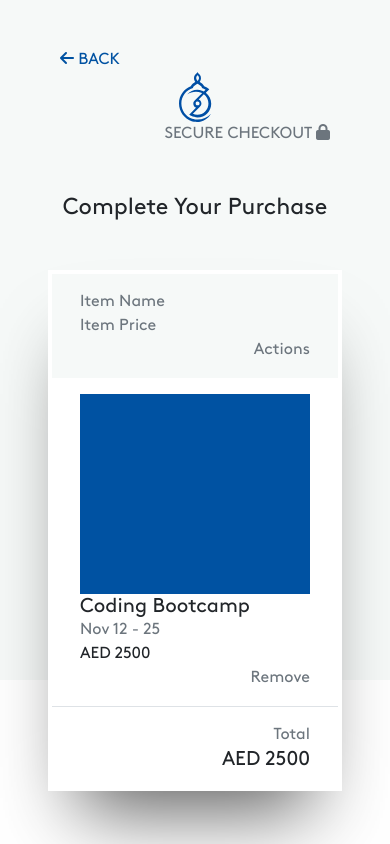
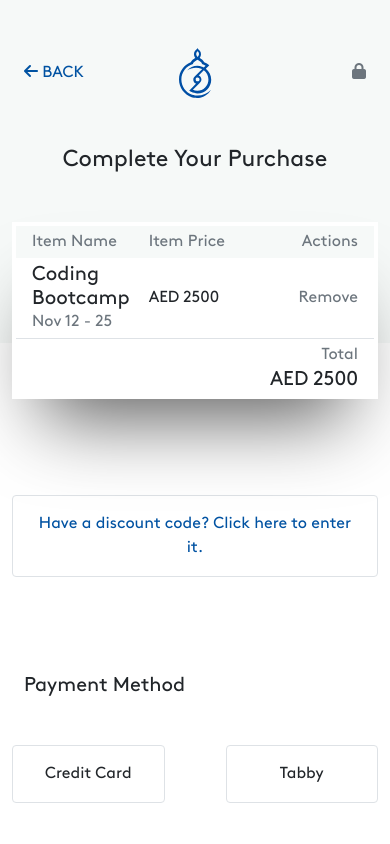
Before and after one commit to Nokrei/accordion-checkout, a plain HTML site: page index.html in a window 390 px wide. Shown: the top 844 px of the page. Drawn offline with nearby package versions, Linux system fonts and the light colour scheme.

Commit message:
Add basic responsivness for mobile

```diff
--- a/index.html
+++ b/index.html
@@ -27,46 +27,46 @@
   </head>
   <body>
     <div class="container-fluid pt-5 custom-gradient">
-      <div class="container px-5">
+      <div class="container px-sm-5">
         <div class="row justify-content-between align-items-center pb-5">
-          <div class="col-md-3 blue-text">
+          <div class="col-4 col-sm-3 blue-text">
             <span>
               <i class="fas fa-arrow-left"></i>
               BACK
             </span>
           </div>
-          <div class="col-md-2 text-center">
+          <div class="col-4 col-sm-2 text-center">
             <span>
               <img src="./images/logo-sm.svg" alt="Astrolabs-logo" />
             </span>
           </div>
-          <div class="col-md-3 text-muted text-end">
-            SECURE CHECKOUT
+          <div class="col-4 col-sm-3 text-muted text-end">
+            <span class="d-none d-sm-inline">SECURE CHECKOUT</span>
             <i class="fas fa-lock"></i>
           </div>
         </div>
         <h3 class="text-center pb-5">Complete Your Purchase</h3>
         <div class="row bg-bright p-1 position-relative box-shadow">
           <div class="col">
-            <div class="row text-muted bg-darker p-3">
-              <div class="col-md-8">Item Name</div>
-              <div class="col-md-2">Item Price</div>
-              <div class="col-md-2 text-end">Actions</div>
+            <div class="row text-muted bg-darker p-1 p-sm-3">
+              <div class="col-4 col-sm-8">Item Name</div>
+              <div class="col-4 col-sm-2">Item Price</div>
+              <div class="col-4 col-sm-2 text-end">Actions</div>
             </div>
-            <div class="row p-3 align-items-center">
-              <div class="col-md-2">
+            <div class="row p-1 p-sm-3 align-items-center">
+              <div class="col-sm-2 d-none d-sm-block">
                 <div class="placeholder-box"></div>
               </div>
-              <div class="col-md-6">
+              <div class="col-4 col-sm-6">
                 <h5>Coding Bootcamp</h5>
                 <p class="text-muted">Nov 12 - 25</p>
               </div>
-              <div class="col-md-2">AED 2500</div>
-              <div class="col-md-2 text-end text-muted">Remove</div>
+              <div class="col-4 col-sm-2">AED 2500</div>
+              <div class="col-4 col-sm-2 text-end text-muted">Remove</div>
             </div>
-            <div class="row p-3 text-end border-top">
-              <div class="col-md-10"></div>
-              <div class="col-md-2">
+            <div class="row p-1 p-sm-3 text-end border-top">
+              <div class="col-sm-10"></div>
+              <div class="col-sm-2">
                 <p class="text-muted">Total</p>
                 <h5>AED 2500</h5>
               </div>
@@ -75,11 +75,9 @@
         </div>
       </div>
     </div>
-    <div class="container px-5 pt-5">
+    <div class="container px-4 px-sm-5 py-5">
       <div class="row bg-bright pt-5 pb-5">
-        <div
-          class="col-md-12 text-center border rounded p-3 blue-text bg-bright"
-        >
+        <div class="col-12 text-center border rounded p-3 blue-text bg-bright">
           <span> Have a discount code? Click here to enter it. </span>
         </div>
       </div>
@@ -87,9 +85,11 @@
         <h5>Payment Method</h5>
       </div>
       <div class="row pt-5">
-        <div class="col-md-5 border rounded p-5 text-center">Credit Card</div>
-        <div class="col-md-2"></div>
-        <div class="col-md-5 border rounded p-5 text-center">Tabby</div>
+        <div class="col-5 border rounded p-3 p-sm-5 text-center">
+          Credit Card
+        </div>
+        <div class="col-2"></div>
+        <div class="col-5 border rounded p-3 p-sm-5 text-center">Tabby</div>
       </div>
       <div class="row pt-5">
         <h5>Personal Info</h5>
```
